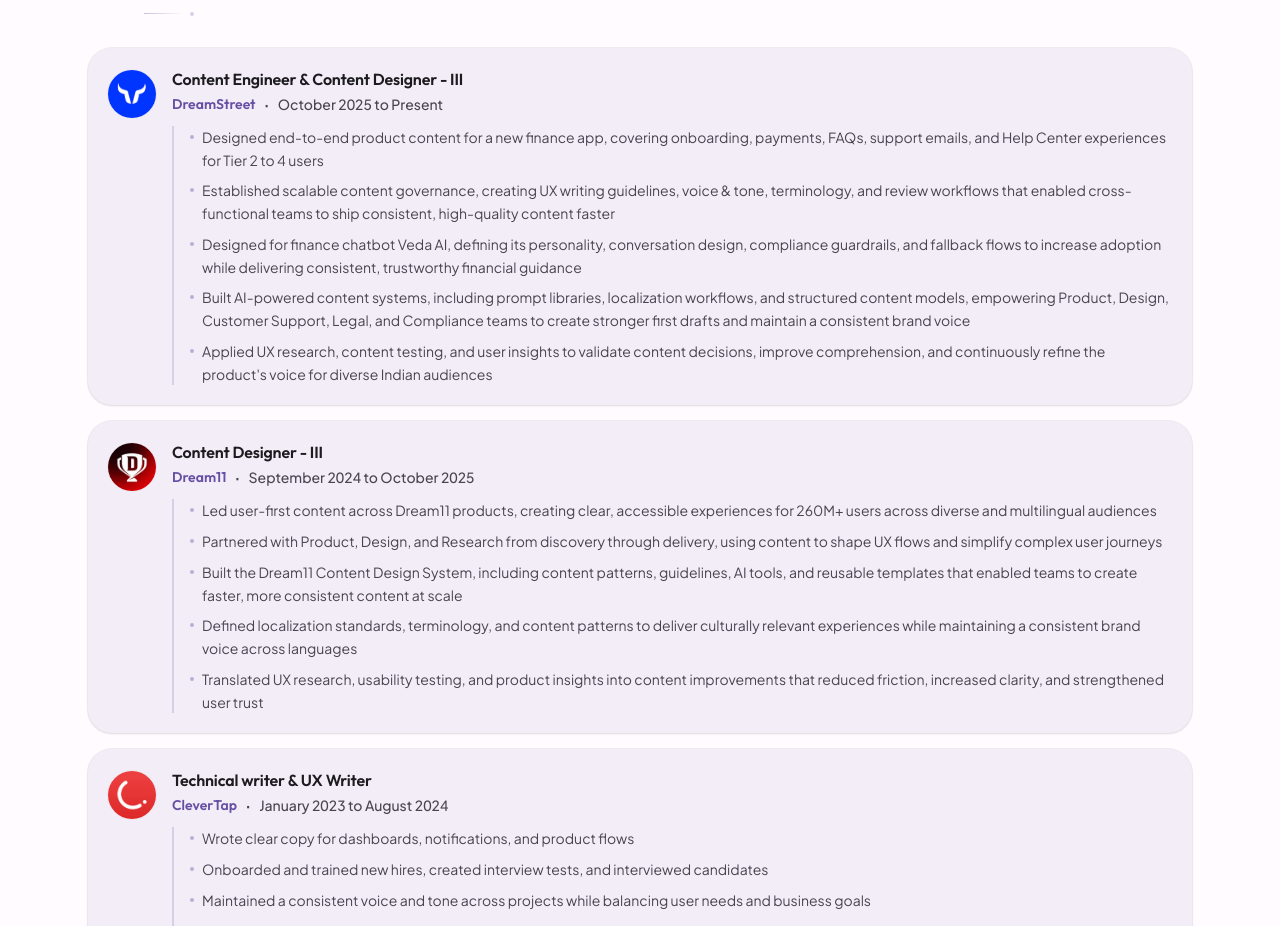
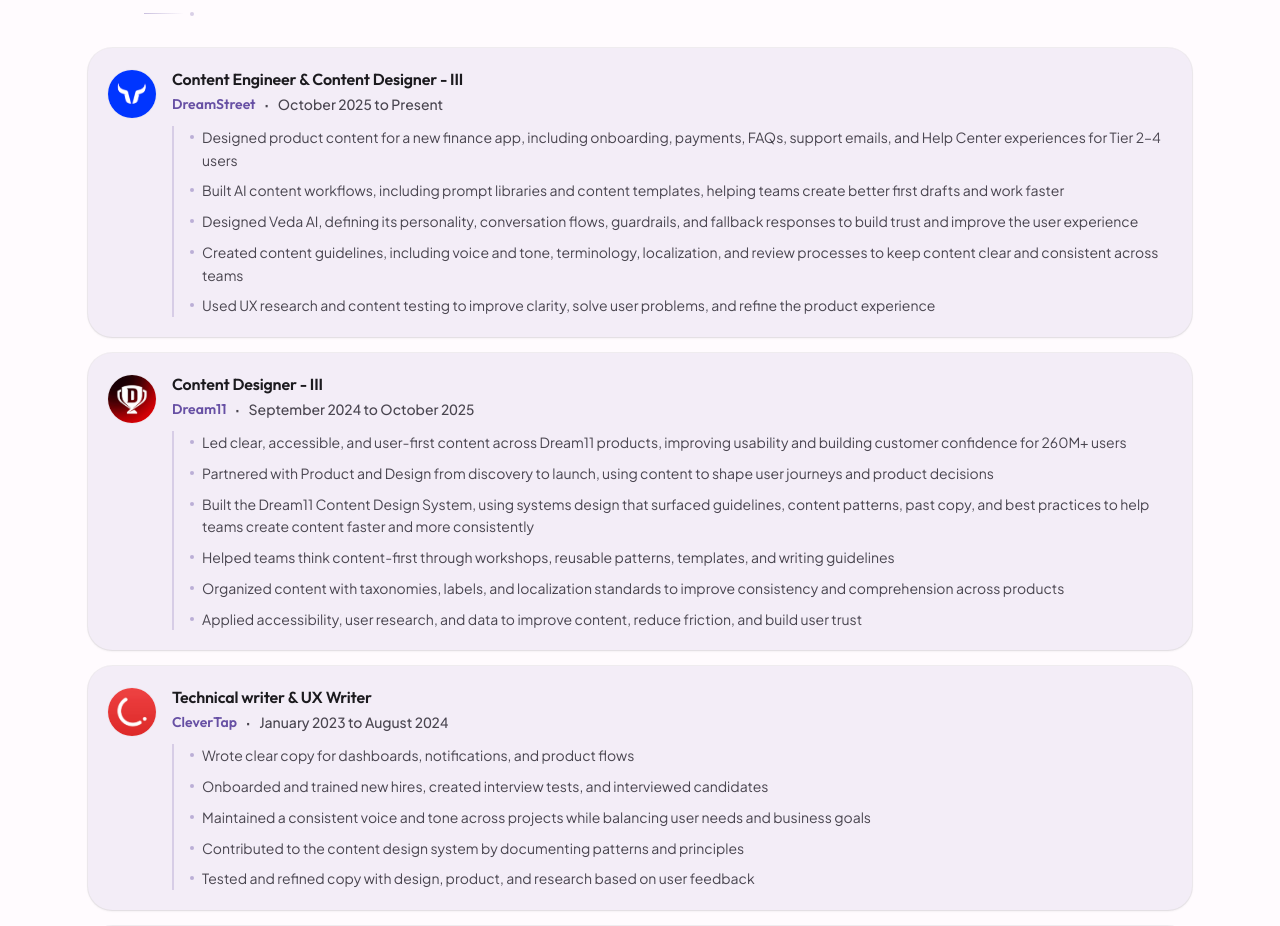
Before and after one commit to Urmi2910/urmi_portfolio, a Next.js app: page /resume in a window 1280 px wide. Shown: the part 793-1719 px from the top of the page. Built offline with nearby package versions, Linux system fonts and the light colour scheme.

Commit message:
Update DreamStreet and Dream11 experience responsibilities copy.
Refresh the learnings lists to reflect the latest role descriptions and impact.

Co-authored-by: Cursor <cursoragent@cursor.com>

```diff
--- a/src/data/portfolio.ts
+++ b/src/data/portfolio.ts
@@ -89,11 +89,11 @@ export const profile = {
       description:
         "End-to-end product content for a new finance app: onboarding, payments, FAQs, support, Help Center, and AI-powered conversational experiences.",
       learnings: [
-        "Designed end-to-end product content for a new finance app, covering onboarding, payments, FAQs, support emails, and Help Center experiences for Tier 2 to 4 users",
-        "Established scalable content governance, creating UX writing guidelines, voice & tone, terminology, and review workflows that enabled cross-functional teams to ship consistent, high-quality content faster",
-        "Designed for finance chatbot Veda AI, defining its personality, conversation design, compliance guardrails, and fallback flows to increase adoption while delivering consistent, trustworthy financial guidance",
-        "Built AI-powered content systems, including prompt libraries, localization workflows, and structured content models, empowering Product, Design, Customer Support, Legal, and Compliance teams to create stronger first drafts and maintain a consistent brand voice",
-        "Applied UX research, content testing, and user insights to validate content decisions, improve comprehension, and continuously refine the product's voice for diverse Indian audiences",
+        "Designed product content for a new finance app, including onboarding, payments, FAQs, support emails, and Help Center experiences for Tier 2–4 users",
+        "Built AI content workflows, including prompt libraries and content templates, helping teams create better first drafts and work faster",
+        "Designed Veda AI, defining its personality, conversation flows, guardrails, and fallback responses to build trust and improve the user experience",
+        "Created content guidelines, including voice and tone, terminology, localization, and review processes to keep content clear and consistent across teams",
+        "Used UX research and content testing to improve clarity, solve user problems, and refine the product experience",
       ],
     },
     {
@@ -104,11 +104,12 @@ export const profile = {
       description:
         "User-first content across Dream11 products for 260M+ users, including content systems, localization, and AI tooling at scale.",
       learnings: [
-        "Led user-first content across Dream11 products, creating clear, accessible experiences for 260M+ users across diverse and multilingual audiences",
-        "Partnered with Product, Design, and Research from discovery through delivery, using content to shape UX flows and simplify complex user journeys",
-        "Built the Dream11 Content Design System, including content patterns, guidelines, AI tools, and reusable templates that enabled teams to create faster, more consistent content at scale",
-        "Defined localization standards, terminology, and content patterns to deliver culturally relevant experiences while maintaining a consistent brand voice across languages",
-        "Translated UX research, usability testing, and product insights into content improvements that reduced friction, increased clarity, and strengthened user trust",
+        "Led clear, accessible, and user-first content across Dream11 products, improving usability and building customer confidence for 260M+ users",
+        "Partnered with Product and Design from discovery to launch, using content to shape user journeys and product decisions",
+        "Built the Dream11 Content Design System, using systems design that surfaced guidelines, content patterns, past copy, and best practices to help teams create content faster and more consistently",
+        "Helped teams think content-first through workshops, reusable patterns, templates, and writing guidelines",
+        "Organized content with taxonomies, labels, and localization standards to improve consistency and comprehension across products",
+        "Applied accessibility, user research, and data to improve content, reduce friction, and build user trust",
       ],
     },
     {
```
